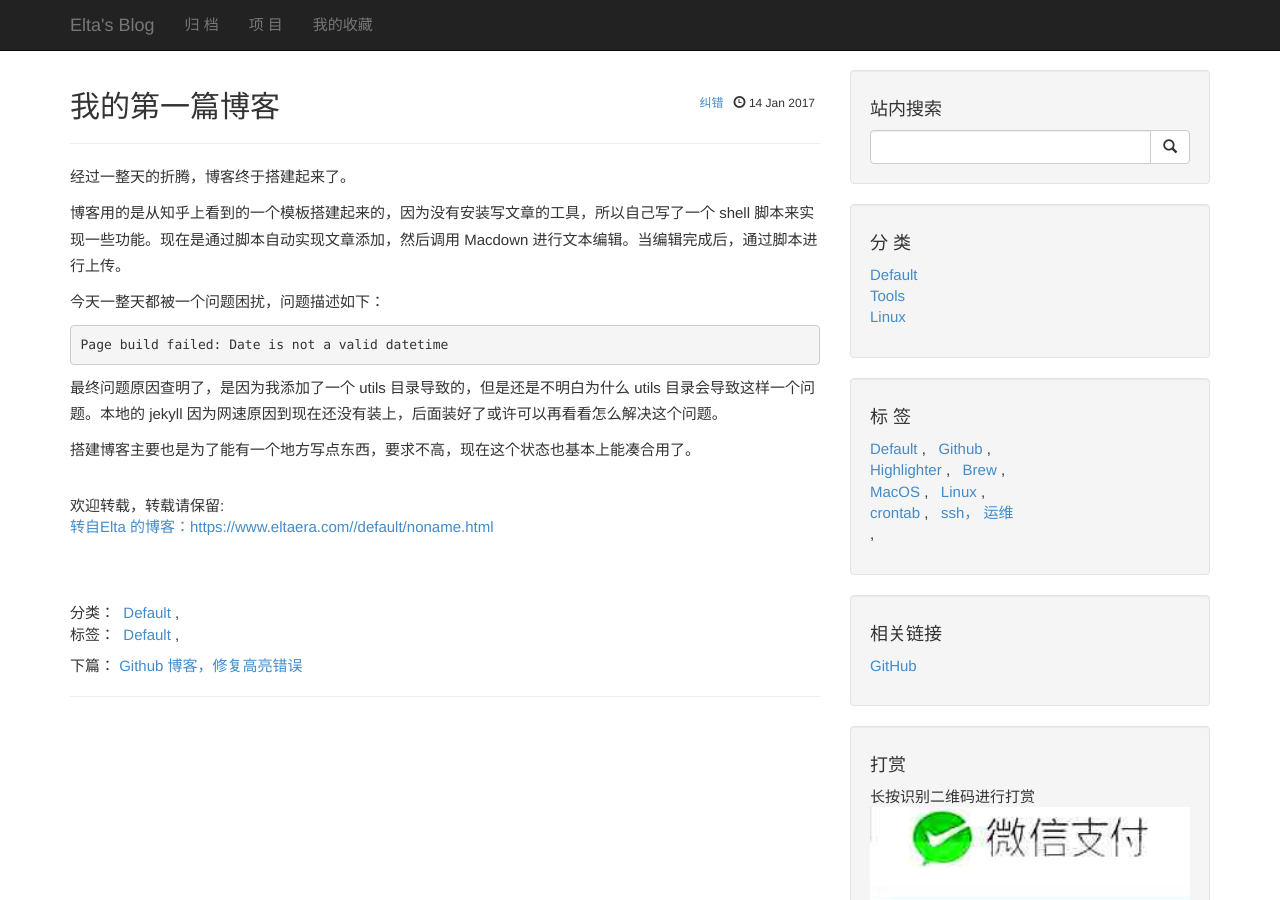
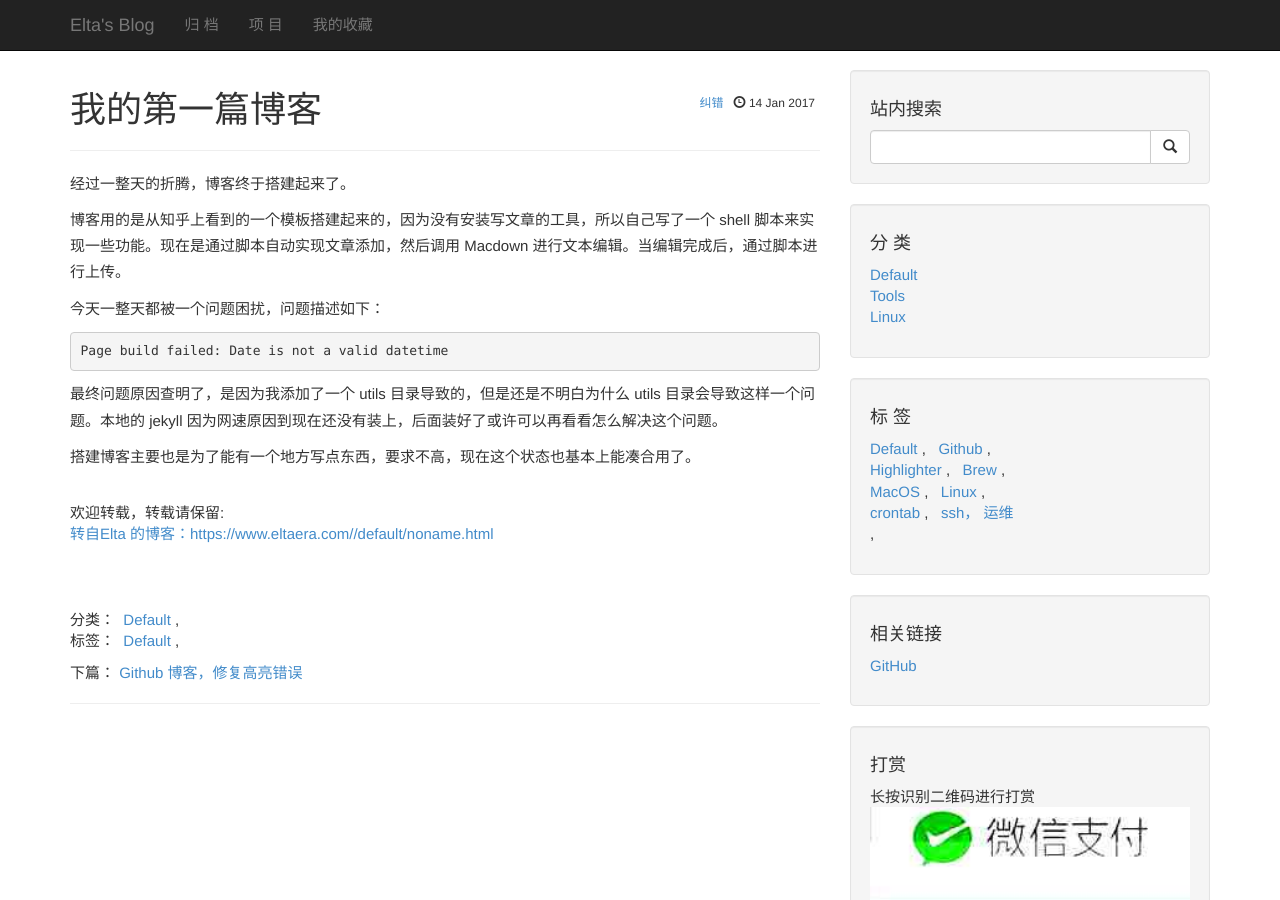
Before and after one commit to lvstoneleaf/elta.github.io, a Jekyll site: the page built from _posts/2017-01-14-noname.md, in a window 1280 px wide and 900 px high. Built offline with Jekyll 4.4.1, drawn with Linux system fonts in a browser that asks for light colours; comment, search, counter and statistics services are not loaded.

Commit message:
2017-01-19 09:50:13+00:00
 M _layouts/default.html
 M _layouts/post.html

```diff
--- a/_layouts/default.html
+++ b/_layouts/default.html
@@ -5,7 +5,7 @@
     <meta charset="utf-8">
     <meta http-equiv="X-UA-Compatible" content="IE=edge">
     <meta name="viewport" content="width=device-width, initial-scale=1">
-    <meta name="description" content="{{ page.title }} - Elta era">
+    <meta name="description" content="{{ page.description }} - Elta era">
     <meta name="author" content="Elta Era, email: elta.era@gmail.com">
     <title>
       {{ page.title }}
--- a/_layouts/post.html
+++ b/_layouts/post.html
@@ -3,13 +3,13 @@ layout: default
 ---
 <!-- Blog Post -->
 <!-- Title -->
-<h2>
+<h1>
   {{ page.title }}
   <div class="post-date"><a href="https://github.com/elta/elta.github.io/edit/master/{{ page.path }}" target="_blank">纠错</a>&nbsp;&nbsp;
 	<span class="glyphicon glyphicon-time"></span>
 	{{ page.date | date_to_string }}
   </div>
-</h2>
+</h1>
 <!-- Author -->
 <hr>
 {{ content }}
```
